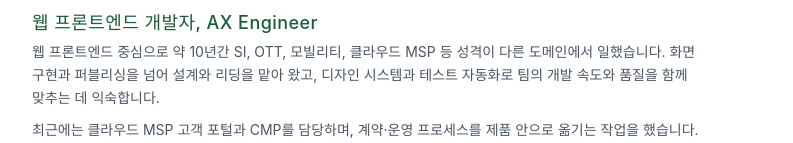
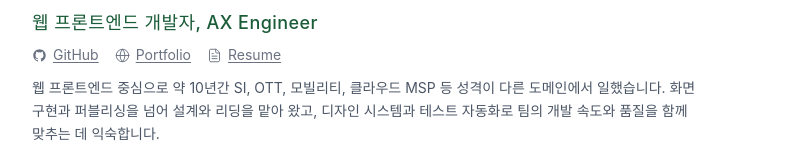
Before and after one commit to Songchanheum/new-portfolio, a Next.js app: page /resume/print in a window 1280 px wide. Shown: the part 147-290 px from the top of the page, without its empty margins (243-1036 px from the left). Built offline with nearby package versions, Linux system fonts and the light colour scheme; no server answers; the database is empty; a web font is replaced by a local one.

Commit message:
fix: resume link update

```diff
--- a/app/globals.css
+++ b/app/globals.css
@@ -9,6 +9,16 @@
   .prose li p {
     margin-top: 0;
     margin-bottom: 0;
+  }
+  img {
+    max-height: 300px !important;
+    width: auto !important;
+    object-fit: contain;
+  }
+  img.img-align-full {
+    max-height: 300px !important;
+    width: 100% !important;
+    object-fit: contain;
   }
 }
 
--- a/components/resume/ResumeMasthead.tsx
+++ b/components/resume/ResumeMasthead.tsx
@@ -1,5 +1,6 @@
 import type { ReactNode } from 'react'
-import { RESUME_MASTHEAD, RESUME_PERSONAL } from '@/components/resume/resume-copy'
+import { Globe, FileText } from 'lucide-react'
+import { RESUME_MASTHEAD, RESUME_PERSONAL, RESUME_LINKS } from '@/components/resume/resume-copy'
 
 type Personal = {
   birth: string
@@ -48,6 +49,26 @@ export default function ResumeMasthead({
             {RESUME_MASTHEAD.name}
           </h1>
           <p className="text-lg font-medium text-[#1a5c38] tracking-wide mb-1">{RESUME_MASTHEAD.role}</p>
+          <div className="flex items-center gap-4 mt-2 mb-3">
+            {RESUME_LINKS.map(({ label, href }) => (
+              <a
+                key={label}
+                href={href}
+                target="_blank"
+                rel="noopener noreferrer"
+                className="flex items-center gap-1.5 text-sm text-gray-500 hover:text-[#1a5c38] transition-colors"
+              >
+                {label === 'GitHub' && (
+                  <svg viewBox="0 0 24 24" width={15} height={15} fill="currentColor" aria-hidden>
+                    <path d="M12 2C6.477 2 2 6.477 2 12c0 4.418 2.865 8.166 6.839 9.489.5.092.682-.217.682-.482 0-.237-.009-.868-.013-1.703-2.782.604-3.369-1.342-3.369-1.342-.454-1.155-1.11-1.463-1.11-1.463-.908-.62.069-.608.069-.608 1.003.07 1.531 1.03 1.531 1.03.892 1.529 2.341 1.087 2.91.832.092-.647.35-1.088.636-1.338-2.22-.253-4.555-1.11-4.555-4.943 0-1.091.39-1.984 1.029-2.683-.103-.253-.446-1.27.098-2.647 0 0 .84-.269 2.75 1.025A9.578 9.578 0 0 1 12 6.836a9.59 9.59 0 0 1 2.504.337c1.909-1.294 2.747-1.025 2.747-1.025.546 1.377.202 2.394.1 2.647.64.699 1.028 1.592 1.028 2.683 0 3.842-2.339 4.687-4.566 4.935.359.309.678.919.678 1.852 0 1.336-.012 2.415-.012 2.741 0 .267.18.578.688.48C19.138 20.163 22 16.418 22 12c0-5.523-4.477-10-10-10z"/>
+                  </svg>
+                )}
+                {label === 'Portfolio' && <Globe    size={15} strokeWidth={1.5} />}
+                {label === 'Resume'    && <FileText size={15} strokeWidth={1.5} />}
+                <span className="underline underline-offset-2">{label}</span>
+              </a>
+            ))}
+          </div>
           <div className="text-sm text-gray-600 leading-relaxed max-w-2xl space-y-2.5">
             {RESUME_MASTHEAD.bioParagraphs.map((paragraph, i) => (
               <p key={i}>{paragraph}</p>
--- a/components/resume/resume-copy.ts
+++ b/components/resume/resume-copy.ts
@@ -16,6 +16,12 @@ export const RESUME_PERSONAL = {
   email: 'bsk9212@gmail.com',
   phone: '010-4100-7802',
 } as const
+
+export const RESUME_LINKS = [
+  { label: 'GitHub',      href: 'https://github.com/Songchanheum' },
+  { label: 'Portfolio',   href: 'https://portfolio.songsdev.kr/' },
+  { label: 'Resume',      href: 'https://portfolio.songsdev.kr/resume' },
+] as const
 
 export const SKILL_CATEGORY_LABEL: Record<string, string> = {
   frontend: 'Frontend',
--- a/package.json
+++ b/package.json
@@ -24,6 +24,7 @@
     "clsx": "^2.1.1",
     "framer-motion": "^12.36.0",
     "isomorphic-dompurify": "^2.36.0",
+    "lucide-react": "^1.6.0",
     "mitt": "^3.0.1",
     "next": "16.2.1",
     "react": "19.2.4",
```
Also changed, not shown: 1 other file (tests, documents, lock files or other folders).
